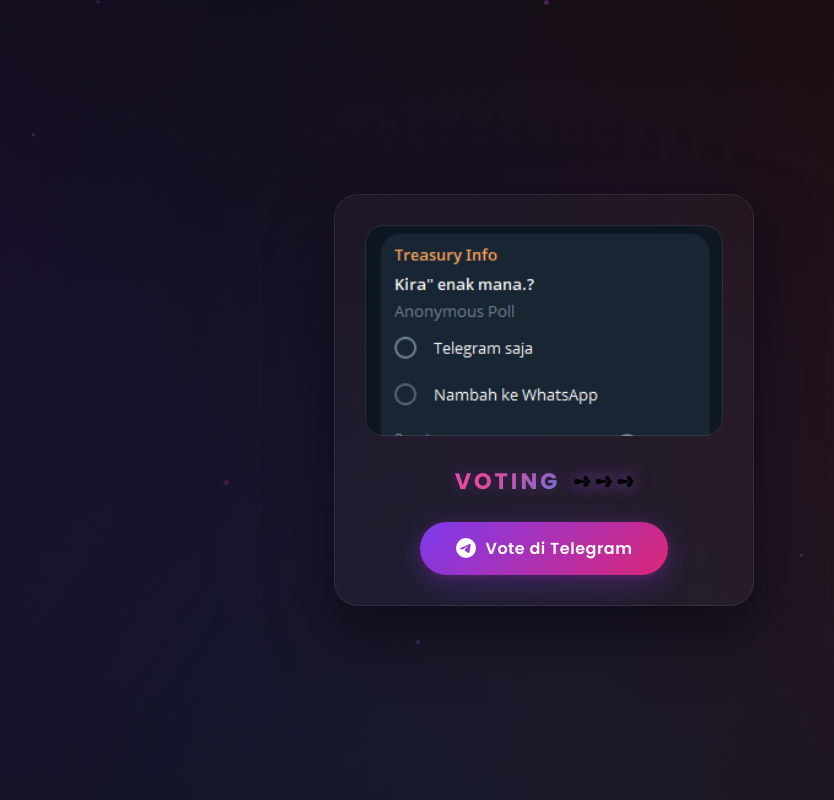
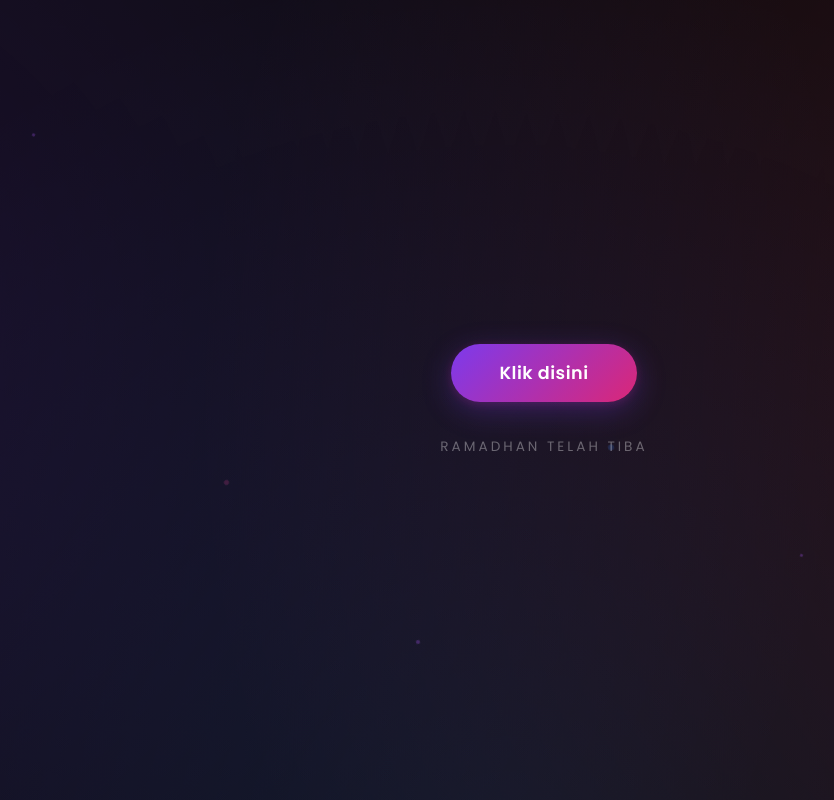
Before and after one commit to ahmadzendi/voting2, a website: page index.html in a window 1280 px wide. Shown: the whole page, without its empty margins (96-930 px from the left). Drawn offline with Linux system fonts and the light colour scheme.

Commit message:
Update index.html

```diff
--- a/index.html
+++ b/index.html
@@ -3,7 +3,7 @@
 <head>
     <meta charset="UTF-8">
     <meta name="viewport" content="width=device-width, initial-scale=1.0">
-    <title>awkkwkwkwkw</title>
+    <title>pindah sesuai suasana</title>
     <link href="https://fonts.googleapis.com/css2?family=Poppins:wght@400;600;700&display=swap" rel="stylesheet">
     <style>
         * {
@@ -19,7 +19,7 @@
             justify-content: center;
             font-family: 'Poppins', sans-serif;
             background: #0a0a0a;
-            overflow-x: hidden;
+            overflow: hidden;
         }
 
         body::before {
@@ -42,217 +42,23 @@
             100% { transform: translate(-30px, -30px) rotate(3deg); }
         }
 
-        .card {
+        .wrapper {
             position: relative;
             z-index: 1;
-            background: rgba(255, 255, 255, 0.03);
-            backdrop-filter: blur(20px);
-            -webkit-backdrop-filter: blur(20px);
-            border: 1px solid rgba(255, 255, 255, 0.08);
-            border-radius: 24px;
-            padding: 30px;
-            max-width: 420px;
-            width: 90%;
-            text-align: center;
-            box-shadow:
-                0 25px 60px rgba(0, 0, 0, 0.5),
-                0 0 100px rgba(120, 50, 255, 0.05);
-            animation: cardIn 0.8s cubic-bezier(0.16, 1, 0.3, 1) forwards;
+            display: flex;
+            flex-direction: column;
+            align-items: center;
+            gap: 28px;
+            animation: fadeIn 0.8s cubic-bezier(0.16, 1, 0.3, 1) forwards;
             opacity: 0;
-            transform: translateY(40px) scale(0.95);
+            transform: translateY(30px);
         }
 
-        @keyframes cardIn {
+        @keyframes fadeIn {
             to {
                 opacity: 1;
-                transform: translateY(0) scale(1);
+                transform: translateY(0);
             }
-        }
-
-        .image-wrapper {
-            position: relative;
-            border-radius: 18px;
-            overflow: hidden;
-            margin-bottom: 28px;
-            background: rgba(255, 255, 255, 0.05);
-        }
-
-        .image-wrapper::after {
-            content: '';
-            position: absolute;
-            inset: 0;
-            border-radius: 18px;
-            border: 1px solid rgba(255, 255, 255, 0.1);
-            pointer-events: none;
-        }
-
-        .image-wrapper img {
-            width: 100%;
-            height: auto;
-            display: block;
-            border-radius: 18px;
-            transition: transform 0.5s cubic-bezier(0.16, 1, 0.3, 1);
-        }
-
-        .card:hover .image-wrapper img {
-            transform: scale(1.03);
-        }
-
-        .image-wrapper::before {
-            content: '';
-            position: absolute;
-            top: 0;
-            left: -100%;
-            width: 100%;
-            height: 100%;
-            background: linear-gradient(
-                90deg,
-                transparent,
-                rgba(255, 255, 255, 0.05),
-                transparent
-            );
-            z-index: 2;
-            animation: shimmer 3s infinite;
-        }
-
-        @keyframes shimmer {
-            0% { left: -100%; }
-            100% { left: 100%; }
-        }
-
-        .voting-text {
-            font-size: 1.4rem;
-            font-weight: 700;
-            letter-spacing: 3px;
-            margin-bottom: 24px;
-            animation: textGlow 3s ease-in-out infinite alternate;
-        }
-
-        .voting-text .text-main {
-            background: linear-gradient(135deg, #a855f7, #ec4899, #3b82f6);
-            background-size: 200% 200%;
-            -webkit-background-clip: text;
-            -webkit-text-fill-color: transparent;
-            background-clip: text;
-            animation: gradientShift 4s ease infinite;
-        }
-
-        .voting-text .arrows {
-            display: inline-block;
-            animation: arrowBounce 1.5s ease-in-out infinite;
-            filter: drop-shadow(0 0 8px rgba(168, 85, 247, 0.5));
-        }
-
-        @keyframes gradientShift {
-            0%, 100% { background-position: 0% 50%; }
-            50% { background-position: 100% 50%; }
-        }
-
-        @keyframes arrowBounce {
-            0%, 100% { transform: translateX(0); }
-            50% { transform: translateX(6px); }
-        }
-
-        @keyframes textGlow {
-            0% { filter: drop-shadow(0 0 5px rgba(168, 85, 247, 0.2)); }
-            100% { filter: drop-shadow(0 0 15px rgba(168, 85, 247, 0.4)); }
-        }
-
-        .btn-vote {
-            display: inline-flex;
-            align-items: center;
-            gap: 10px;
-            padding: 14px 36px;
-            font-family: 'Poppins', sans-serif;
-            font-size: 1rem;
-            font-weight: 600;
-            color: #fff;
-            text-decoration: none;
-            border: none;
-            border-radius: 50px;
-            cursor: pointer;
-            position: relative;
-            overflow: hidden;
-            background: linear-gradient(135deg, #7c3aed, #db2777);
-            box-shadow:
-                0 8px 30px rgba(124, 58, 237, 0.3),
-                0 2px 10px rgba(219, 39, 119, 0.2);
-            transition: all 0.4s cubic-bezier(0.16, 1, 0.3, 1);
-            letter-spacing: 0.5px;
-        }
-
-        .btn-vote::before {
-            content: '';
-            position: absolute;
-            inset: 0;
-            background: linear-gradient(135deg, #9333ea, #ec4899);
-            opacity: 0;
-            transition: opacity 0.4s ease;
-        }
-
-        .btn-vote:hover::before {
-            opacity: 1;
-        }
-
-        .btn-vote:hover {
-            transform: translateY(-3px) scale(1.03);
-            box-shadow:
-                0 15px 40px rgba(124, 58, 237, 0.4),
-                0 5px 15px rgba(219, 39, 119, 0.3);
-        }
-
-        .btn-vote:active {
-            transform: translateY(0) scale(0.98);
-        }
-
-        .btn-vote span,
-        .btn-vote svg {
-            position: relative;
-            z-index: 1;
-        }
-
-        .tg-icon {
-            width: 20px;
-            height: 20px;
-            fill: #fff;
-            transition: transform 0.3s ease;
-        }
-
-        .btn-vote:hover .tg-icon {
-            transform: rotate(-10deg) scale(1.1);
-        }
-
-        .particles {
-            position: fixed;
-            inset: 0;
-            z-index: 0;
-            pointer-events: none;
-            overflow: hidden;
-        }
-
-        .particle {
-            position: absolute;
-            width: 4px;
-            height: 4px;
-            background: rgba(168, 85, 247, 0.3);
-            border-radius: 50%;
-            animation: float linear infinite;
-        }
-
-        .particle:nth-child(1) { left: 10%; animation-duration: 12s; width: 3px; height: 3px; }
-        .particle:nth-child(2) { left: 25%; animation-duration: 15s; animation-delay: 2s; width: 5px; height: 5px; background: rgba(236, 72, 153, 0.2); }
-        .particle:nth-child(3) { left: 40%; animation-duration: 10s; animation-delay: 4s; }
-        .particle:nth-child(4) { left: 55%; animation-duration: 18s; animation-delay: 1s; width: 6px; height: 6px; background: rgba(59, 130, 246, 0.2); }
-        .particle:nth-child(5) { left: 70%; animation-duration: 13s; animation-delay: 3s; width: 3px; height: 3px; }
-        .particle:nth-child(6) { left: 85%; animation-duration: 16s; animation-delay: 5s; background: rgba(236, 72, 153, 0.25); }
-        .particle:nth-child(7) { left: 50%; animation-duration: 14s; animation-delay: 6s; width: 5px; height: 5px; }
-        .particle:nth-child(8) { left: 15%; animation-duration: 11s; animation-delay: 7s; background: rgba(59, 130, 246, 0.15); }
-
-        @keyframes float {
-            0% { transform: translateY(100vh) rotate(0deg); opacity: 0; }
-            10% { opacity: 1; }
-            90% { opacity: 1; }
-            100% { transform: translateY(-100vh) rotate(720deg); opacity: 0; }
         }
 
         .btn-container {
@@ -277,14 +83,100 @@
 
         @keyframes pulse {
             0% { opacity: 0; transform: translate(-50%, -50%) scale(1); }
-            50% { opacity: 0.15; }
-            100% { opacity: 0; transform: translate(-50%, -50%) scale(1.5); }
+            50% { opacity: 0.2; }
+            100% { opacity: 0; transform: translate(-50%, -50%) scale(1.6); }
+        }
+
+        .btn {
+            display: inline-block;
+            padding: 16px 48px;
+            font-family: 'Poppins', sans-serif;
+            font-size: 1.1rem;
+            font-weight: 600;
+            color: #fff;
+            text-decoration: none;
+            border: none;
+            border-radius: 50px;
+            cursor: pointer;
+            position: relative;
+            overflow: hidden;
+            background: linear-gradient(135deg, #7c3aed, #db2777);
+            box-shadow:
+                0 8px 30px rgba(124, 58, 237, 0.3),
+                0 2px 10px rgba(219, 39, 119, 0.2);
+            transition: all 0.4s cubic-bezier(0.16, 1, 0.3, 1);
+            letter-spacing: 0.5px;
+        }
+
+        .btn::before {
+            content: '';
+            position: absolute;
+            inset: 0;
+            background: linear-gradient(135deg, #9333ea, #ec4899);
+            opacity: 0;
+            transition: opacity 0.4s ease;
+        }
+
+        .btn:hover::before {
+            opacity: 1;
+        }
+
+        .btn:hover {
+            transform: translateY(-3px) scale(1.05);
+            box-shadow:
+                0 15px 40px rgba(124, 58, 237, 0.4),
+                0 5px 15px rgba(219, 39, 119, 0.3);
+        }
+
+        .btn:active {
+            transform: translateY(0) scale(0.97);
+        }
+
+        .btn span {
+            position: relative;
+            z-index: 1;
+        }
+
+        .keterangan {
+            color: rgba(255, 255, 255, 0.35);
+            font-size: 0.85rem;
+            font-weight: 400;
+            letter-spacing: 3px;
+            text-transform: uppercase;
+        }
+
+        .particles {
+            position: fixed;
+            inset: 0;
+            z-index: 0;
+            pointer-events: none;
+        }
+
+        .particle {
+            position: absolute;
+            width: 4px;
+            height: 4px;
+            background: rgba(168, 85, 247, 0.3);
+            border-radius: 50%;
+            animation: float linear infinite;
+        }
+
+        .particle:nth-child(1) { left: 10%; animation-duration: 12s; width: 3px; height: 3px; }
+        .particle:nth-child(2) { left: 25%; animation-duration: 15s; animation-delay: 2s; width: 5px; height: 5px; background: rgba(236, 72, 153, 0.2); }
+        .particle:nth-child(3) { left: 40%; animation-duration: 10s; animation-delay: 4s; }
+        .particle:nth-child(4) { left: 55%; animation-duration: 18s; animation-delay: 1s; width: 6px; height: 6px; background: rgba(59, 130, 246, 0.2); }
+        .particle:nth-child(5) { left: 70%; animation-duration: 13s; animation-delay: 3s; width: 3px; height: 3px; }
+        .particle:nth-child(6) { left: 85%; animation-duration: 16s; animation-delay: 5s; background: rgba(236, 72, 153, 0.25); }
+
+        @keyframes float {
+            0% { transform: translateY(100vh) rotate(0deg); opacity: 0; }
+            10% { opacity: 1; }
+            90% { opacity: 1; }
+            100% { transform: translateY(-100vh) rotate(720deg); opacity: 0; }
         }
 
         @media (max-width: 480px) {
-            .card { padding: 20px; border-radius: 20px; }
-            .voting-text { font-size: 1.2rem; }
-            .btn-vote { padding: 12px 28px; font-size: 0.9rem; }
+            .btn { padding: 14px 40px; font-size: 1rem; }
         }
     </style>
 </head>
@@ -297,28 +189,15 @@
         <div class="particle"></div>
         <div class="particle"></div>
         <div class="particle"></div>
-        <div class="particle"></div>
-        <div class="particle"></div>
     </div>
 
-    <div class="card">
-        <div class="image-wrapper">
-            <img src="images/foto.png" alt="Vote Image">
-        </div>
-
-        <p class="voting-text">
-            <span class="text-main">VOTING</span>
-            <span class="arrows">➺➺➺</span>
-        </p>
-
+    <div class="wrapper">
         <div class="btn-container">
-            <a href="https://t.me/+FLtJjyjVV8xlM2E1" target="_blank" rel="noopener noreferrer" class="btn-vote">
-                <svg class="tg-icon" viewBox="0 0 24 24" xmlns="http://www.w3.org/2000/svg">
-                    <path d="M11.944 0A12 12 0 0 0 0 12a12 12 0 0 0 12 12 12 12 0 0 0 12-12A12 12 0 0 0 12 0a12 12 0 0 0-.056 0zm4.962 7.224c.1-.002.321.023.465.14a.506.506 0 0 1 .171.325c.016.093.036.306.02.472-.18 1.898-.962 6.502-1.36 8.627-.168.9-.499 1.201-.82 1.23-.696.065-1.225-.46-1.9-.902-1.056-.693-1.653-1.124-2.678-1.8-1.185-.78-.417-1.21.258-1.91.177-.184 3.247-2.977 3.307-3.23.007-.032.014-.15-.056-.212s-.174-.041-.249-.024c-.106.024-1.793 1.14-5.061 3.345-.479.33-.913.49-1.302.48-.428-.008-1.252-.241-1.865-.44-.752-.245-1.349-.374-1.297-.789.027-.216.325-.437.893-.663 3.498-1.524 5.83-2.529 6.998-3.014 3.332-1.386 4.025-1.627 4.476-1.635z"/>
-                </svg>
-                <span>Vote di Telegram</span>
+            <a href="https://ramadhan2026.my.id/" target="_blank" rel="noopener noreferrer" class="btn">
+                <span>Klik disini</span>
             </a>
         </div>
+        <p class="keterangan">ramadhan telah tiba</p>
     </div>
 
 </body>
```
